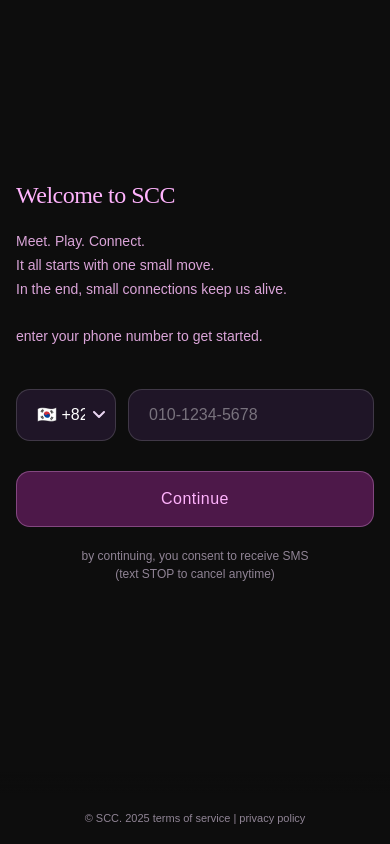
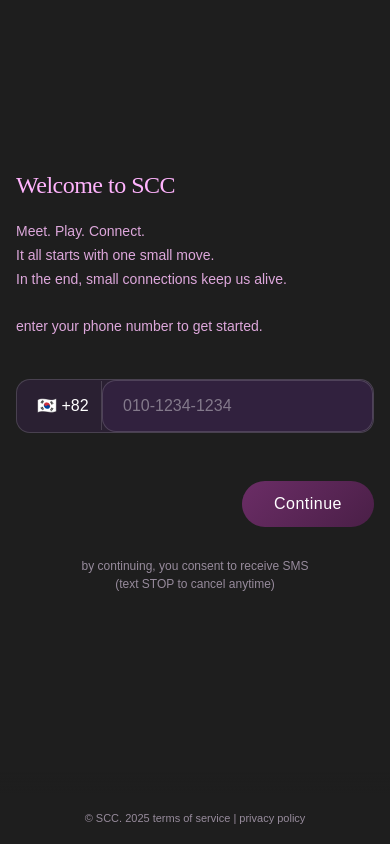
Before and after one commit to riwonn/Seoulchessclub, a FastAPI app: page /register_form in a window 390 px wide. Run offline with FastAPI, Linux system fonts and the light colour scheme; some web fonts are replaced.

Commit message:
🎨 Update register design to match Figma (node 309:166)
- Changed background color from #0d0d0d to #1e1e1e (darker theme)
- Updated phone input to single-row unified style
  - Country code and phone number in one container
  - Removed gap, added internal border
  - Background color: rgba(61, 35, 82, 0.4)
- Redesigned button style
  - Changed to rounded pills (border-radius: 24px)
  - Purple gradient background
  - Positioned to the right on phone screen
  - Auto-width with min-width: 120px
- Updated placeholder text to match Figma (010-1234-1234)
- Applied consistent button styling across all forms
- Improved spacing and layout

```diff
--- a/templates/register.html
+++ b/templates/register.html
@@ -18,7 +18,7 @@
 
         body {
             font-family: 'Fustat', sans-serif;
-            background: #0d0d0d;
+            background: #1e1e1e;
             color: #ffb3fd;
             min-height: 100vh;
             display: flex;
@@ -47,7 +47,7 @@
             left: 0;
             right: 0;
             padding: 40px 20px 20px 20px;
-            background: linear-gradient(to top, #0d0d0d 70%, transparent);
+            background: linear-gradient(to top, #1e1e1e 70%, transparent);
         }
 
         .footer-content {
@@ -174,41 +174,63 @@
 
         .phone-input-wrapper {
             display: flex;
-            gap: 12px;
+            align-items: center;
+            gap: 0;
+            background-color: rgba(61, 35, 82, 0.4);
+            border: 1px solid rgba(255, 255, 255, 0.15);
+            border-radius: 14px;
+            padding: 0;
+            overflow: hidden;
         }
 
         .country-code {
-            width: 100px;
+            width: auto;
             flex-shrink: 0;
-            padding-right: 30px;
-            background-position: right 10px center;
+            padding: 16px 12px 16px 20px;
+            border: none;
+            background: transparent;
+            border-right: 1px solid rgba(255, 255, 255, 0.15);
+            border-radius: 0;
+            appearance: none;
+            background-image: none;
         }
 
         .phone-input {
             flex: 1;
+            border: none;
+            background: transparent;
+            padding: 16px 20px;
+            border-radius: 0;
+        }
+
+        .phone-input:focus {
+            box-shadow: none;
+            background: transparent;
         }
 
         button {
             font-family: 'Fustat', sans-serif;
-            width: 100%;
-            padding: 18px;
+            width: auto;
+            min-width: 120px;
+            padding: 14px 32px;
             font-size: 16px;
             font-weight: 500;
-            border: 0.75px solid rgba(255, 179, 253, 0.3);
-            border-radius: 14px;
-            background: #4d1849;
-            color: #ffb3fd;
+            border: none;
+            border-radius: 24px;
+            background: linear-gradient(135deg, #6b2d66 0%, #4a1f47 100%);
+            color: #ffffff;
             cursor: pointer;
             transition: all 0.3s ease;
-            margin-top: 10px;
+            margin-top: 24px;
             letter-spacing: 0.5px;
+            float: right;
+            clear: both;
         }
 
         button:hover {
             transform: translateY(-2px);
-            box-shadow: 0 8px 20px rgba(255, 179, 253, 0.3);
-            background: #5d1e59;
-            border-color: rgba(255, 179, 253, 0.5);
+            box-shadow: 0 8px 20px rgba(107, 45, 102, 0.4);
+            background: linear-gradient(135deg, #7a3671 0%, #5a2857 100%);
         }
 
         button:active {
@@ -220,6 +242,14 @@
             color: #9b7099;
             cursor: not-allowed;
             transform: none;
+            box-shadow: none;
+        }
+
+        .button-container {
+            width: 100%;
+            display: flex;
+            justify-content: flex-end;
+            margin-top: 24px;
         }
 
         .consent-text {
@@ -424,18 +454,20 @@
                         type="text"
                         id="phoneNumber"
                         class="phone-input"
-                        placeholder="010-1234-5678"
+                        placeholder="010-1234-1234"
                         maxlength="13"
                     >
                 </div>
             </div>
 
+            <div class="button-container">
                 <button onclick="checkUserAndProceed()">
                     <span id="phoneButtonText">Continue</span>
                     <div class="spinner" id="phoneSpinner" style="display: none;"></div>
                 </button>
+            </div>
 
-            <p class="consent-text">
+            <p class="consent-text" style="clear: both; margin-top: 30px;">
                 by continuing, you consent to receive SMS<br>
                 (text STOP to cancel anytime)
             </p>
@@ -457,7 +489,9 @@
                 </p>
             </div>
 
-            <button onclick="goToDetailsForm()">Next meeting registration</button>
+            <div class="button-container" style="margin-top: 30px;">
+                <button onclick="goToDetailsForm()" style="width: 100%;">Next meeting registration</button>
+            </div>
         </div>
 
         <!-- 화면 3: 상세 정보 입력 (#details-step) -->
@@ -553,7 +587,9 @@
                     <p style="margin-top: 10px;">Registering...</p>
                 </div>
 
+                <div class="button-container">
                     <button type="submit" id="submitBtn">Sign Up</button>
+                </div>
             </form>
         </div>
         </div>
```
Lines whose indentation alone changed are shown as unchanged.
